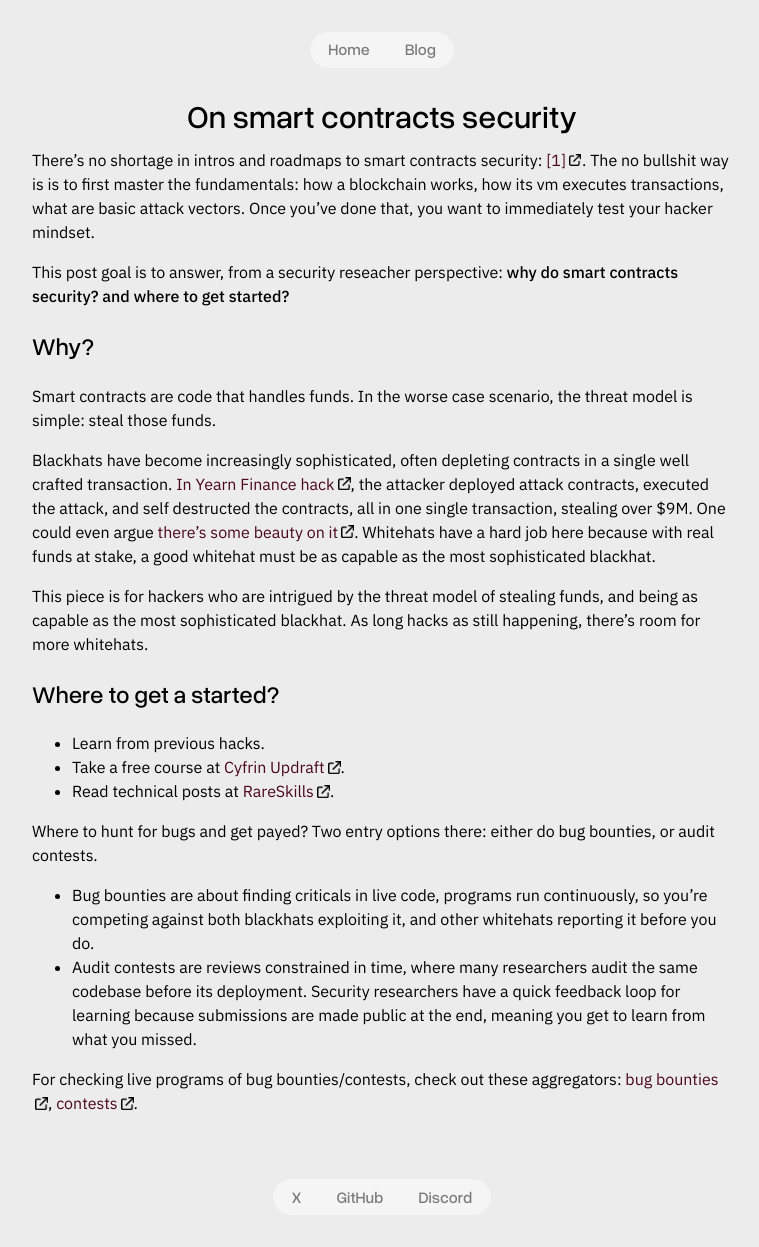
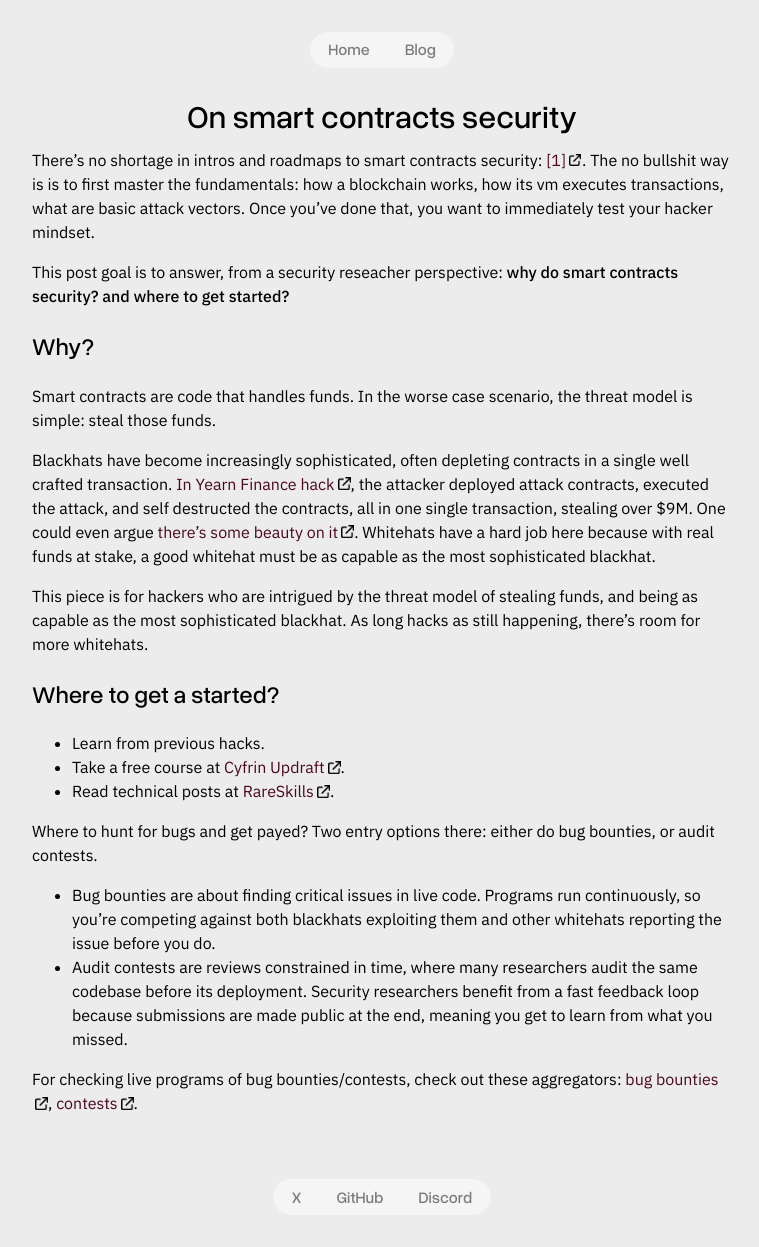
Before and after one commit to e11iptic/e11iptic.github.io, a Jekyll site: the page built from _posts/2025-12-02-scs.md, in a window 1280 px wide. Shown: the whole page, without its empty margins (258-1017 px from the left). Built offline with Jekyll 4.4.1, drawn with Linux system fonts in a browser that asks for light colours.

Commit message:
Update scs

```diff
--- a/_posts/2025-12-02-scs.md
+++ b/_posts/2025-12-02-scs.md
@@ -26,7 +26,7 @@ This piece is for hackers who are intrigued by the threat model of stealing fund
 
 Where to hunt for bugs and get payed? Two entry options there: either do bug bounties, or audit contests.
 
-- Bug bounties are about finding criticals in live code, programs run continuously, so you’re competing against both blackhats exploiting it, and other whitehats reporting it before you do.
-- Audit contests are reviews constrained in time, where many researchers audit the same codebase before its deployment. Security researchers have a quick feedback loop for learning because submissions are made public at the end, meaning you get to learn from what you missed.
+- Bug bounties are about finding critical issues in live code. Programs run continuously, so you’re competing against both blackhats exploiting them and other whitehats reporting the issue before you do.
+- Audit contests are reviews constrained in time, where many researchers audit the same codebase before its deployment. Security researchers benefit from a fast feedback loop because submissions are made public at the end, meaning you get to learn from what you missed.
 
 For checking live programs of bug bounties/contests, check out these aggregators: [bug bounties](https://www.vigilseek.com/bug-bounty), [contests](https://www.vigilseek.com/).
```
